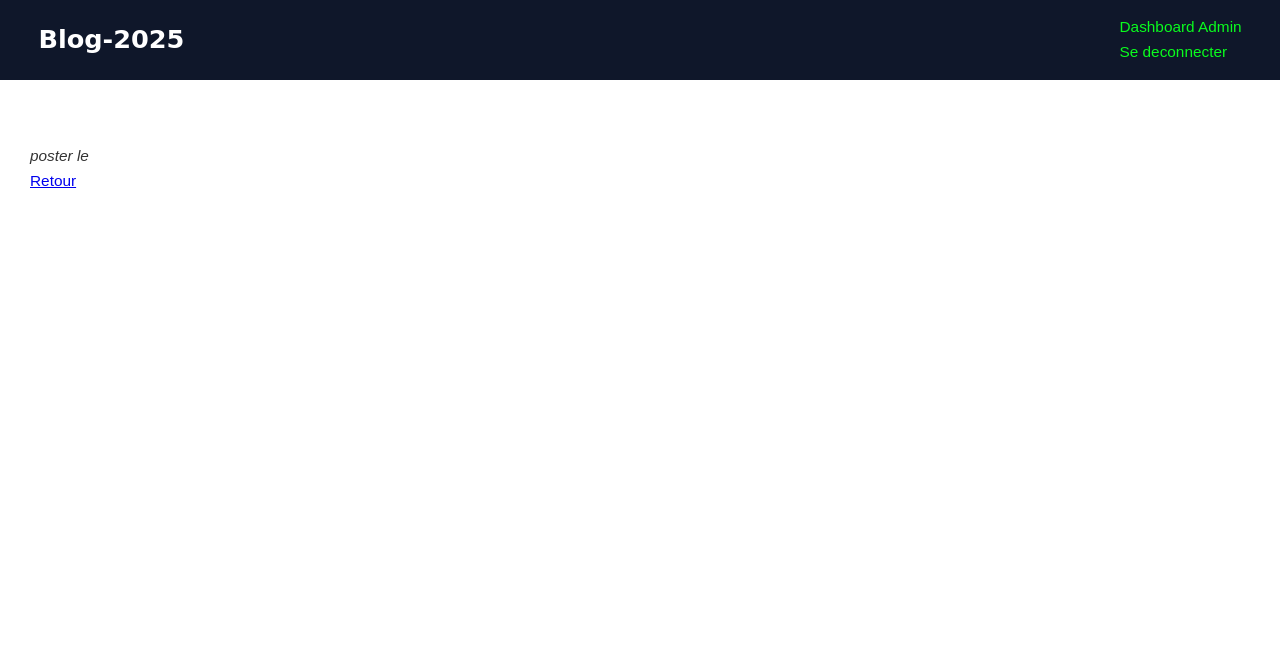
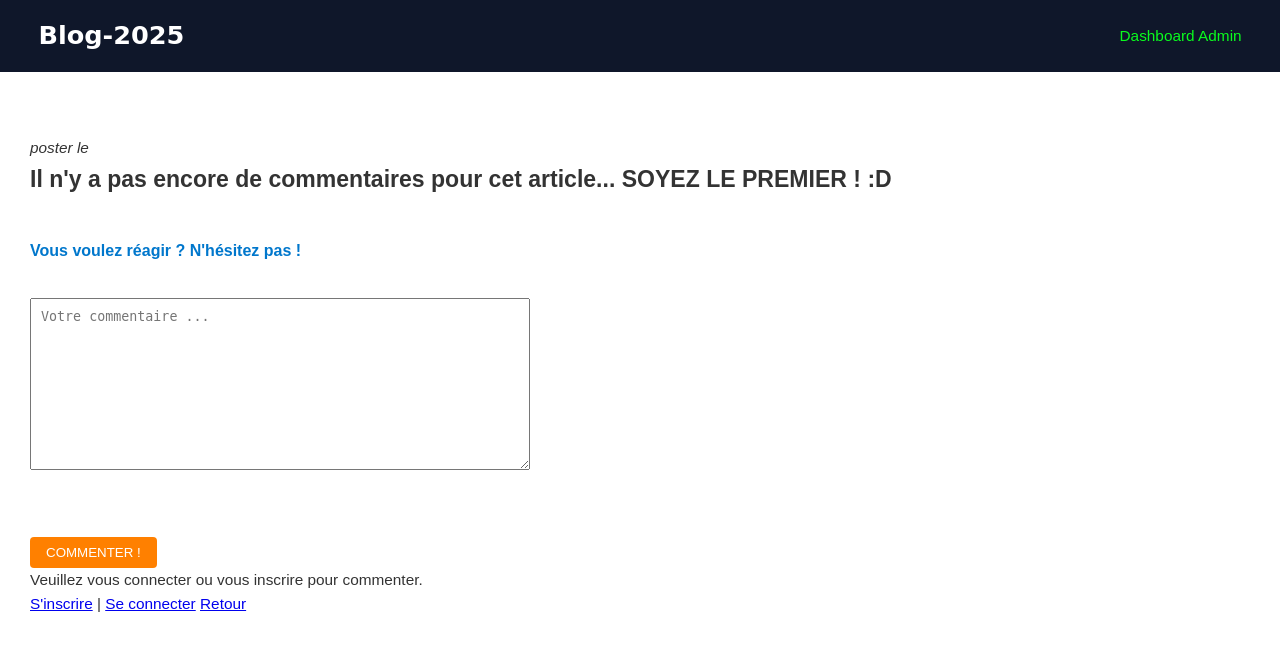
Before and after one commit to charnelledev/blogphp-2025, a PHP site: page /article.php in a window 1280 px wide. Shown: the top 651 px of the page. Run offline with PHP 8.4, Linux system fonts and the light colour scheme; a user stored in the database is signed in; data that the repository does not hold is empty.

Commit message:
comentaire

```diff
--- a/article.php
+++ b/article.php
@@ -4,14 +4,14 @@ require_once 'database/database.php';
 
 $error = [];
 
-$articles_id = filter_input(INPUT_GET, 'id', FILTER_VALIDATE_INT);
-if ($articles_id === NULL || $articles_id === false) {
-    $error['articles_id'] = "Le parametre id  est invalide.";
+$article_id = filter_input(INPUT_GET, 'id', FILTER_VALIDATE_INT);
+if ($article_id === NULL || $article_id === false) {
+    $error['article_id'] = "Le parametre id  est invalide.";
 
 }
-$sql = "SELECT * FROM articles WHERE id =:articles_id";
+$sql = "SELECT * FROM articles WHERE id =:article_id";
 $query = $pdo->prepare($sql);
-$query->execute(compact('articles_id'));
+$query->execute(compact('article_id'));
 $article = $query->fetch();
 // echo "<pre>";
 // var_dump($articles);
@@ -21,7 +21,7 @@ $article = $query->fetch();
 
 // / 1--On affiche le titre autre
 
-$pageTitle ='Accueil des articles';
+$pageTitle ='Accueil des article';
 
 // 2-Debut du tampon de la page de sortie
 
--- a/layouts/adminqwerty/admin_dashboardqwerty_html copy.php
+++ b/layouts/adminqwerty/admin_dashboardqwerty_html copy.php
@@ -122,7 +122,7 @@
                     <p><strong>Date :</strong> <?= isset($article['date']) ? htmlspecialchars($article['date']) : '' ?></p>
 
                     <div class="buttons">
-                        <a href="voir_article.php?index=<?= $index ?>">Voir</a>
+                        <a href="article.php?index=<?= $index ?>">Voir</a>
                         <a href="edit-article.php?index=<?= $index ?>">Éditer</a>
                         <a href="delete_article.php?id=<?=($article['id']) ?>" onclick="return confirm('Êtes-vous sûr de vouloir supprimer cet article ?');">Supprimer</a>
                     </div>
--- a/layouts/adminqwerty/admin_dashboardqwerty_html.php
+++ b/layouts/adminqwerty/admin_dashboardqwerty_html.php
@@ -70,7 +70,7 @@
             <h2><?=$article['titre'] ?></h2>
             <p><?=$article['introduction'] ?></p>
             <small>Publié le <?= $article['created_at'] ?></small> <br>
-            <a href="voir_article.php?id=<?= urldecode($article['id']) ?>">Voir</a>
+            <a href="article.php?id=<?= urldecode($article['id']) ?>">Voir</a>
             <a href="edit-article.php?id=<?= urldecode($article['id']) ?>">Éditer</a>
             <a href="delete-article.php?id=<?= urldecode($article['id']) ?>" onclick="return confirm('Êtes-vous sûr de vouloir supprimer cet article ?');">Supprimer</a>
 
--- a/layouts/articles/show_html.php
+++ b/layouts/articles/show_html.php
@@ -2,5 +2,35 @@
 
 <p><?= $article['content'] ?></p> <br>
 <em> poster le <?= $article['created_at'] ?></em> <br>
+<?php if(count($commentaires)===0) :?>
+
+<h2 class="comment-heading">Il n'y a pas encore de commentaires pour cet article... SOYEZ LE PREMIER ! :D</h2>
+<?php else :?>
+
+<h2 class="comment-heading">Il y a déjà <?phpcount($commentaires)?> Reactions</h2>
+<?php foreach($commentaires as $commentaires):?>
+
+<h3 class="comment-author">Commentaire de : Nom de l'auteur</h3>
+<small class="comment-date">Le date_du_commentaire</small>
+<blockquote class="comment-content">
+  <em><?php $commentaires['content']?></em>
+</blockquote>
+<?php endforeach; ?>
+<?php endif ;?>
+
+<!-- Formulaire de commentaire -->
+<form action="save-comment" method="POST" class="comment-form">
+  <h3 class="comment-form-heading">Vous voulez réagir ? N'hésitez pas !</h3><br>
+
+  <textarea name="content" cols="30" rows="10" placeholder="Votre commentaire ..."
+    class="comment-form-content"></textarea><br>
+  <input type="hidden" name="article_id" value="<?= $article_id?>"><br>
+  <input type="hidden" name="user_id" value="<?= $_SESSION['auth']['id']?>"><br>
+  <button class="comment-form-submit">COMMENTER !</button><br>
+</form>
+
+<p>Veuillez vous connecter ou vous inscrire pour commenter.</p>
+<a href="register.php">S'inscrire</a> | <a href="login.php">Se connecter</a>
+
 
  <a href ="index.php">Retour</a>
--- a/layouts/layout_html.php
+++ b/layouts/layout_html.php
@@ -51,14 +51,7 @@ if (session_status() == PHP_SESSION_NONE) {
       </ul>
 
 
-      <ul>
-        <?php if (isset($_SESSION['auth'])) : ?>
-        <li><a id="gcu" href="logout.php">Se deconnecter</a></li>
-        <?php else : ?>
-        <li><a id="lien-header" href="register.php">S'inscrire</a></li>
-        <li><a href="login.php">Se connecter</a></li>
-        <?php endif; ?>
-      </ul>
+
     </nav>
 
   </header>
```
Also changed, not shown: save-comment.php (+24 -27 lines).
